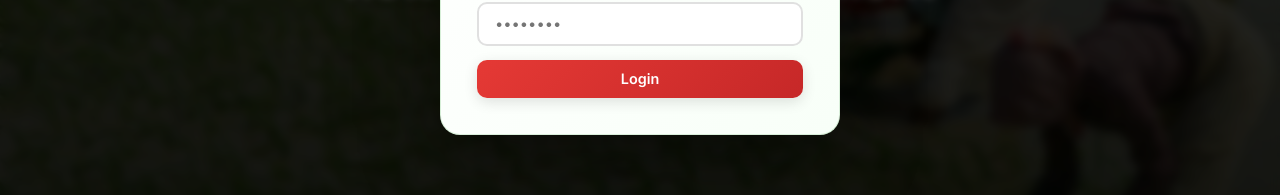
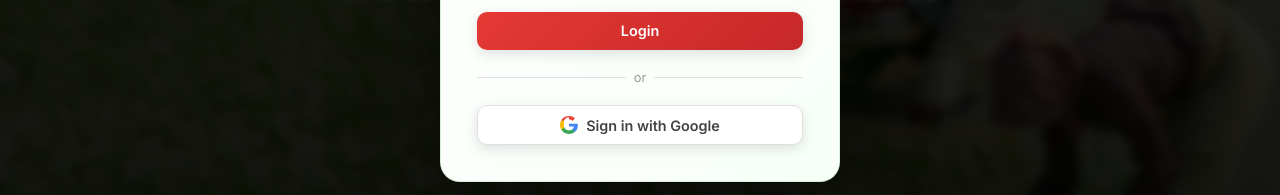
Before and after one commit to Kishorsahoo934/Farmsathi_Frontend, a React (Vite) app: page / in a window 1280 px wide. Both pictures are taken after a click on the button "Get Started". Shown: the part 427-622 px from the top of the page. Built offline with nearby package versions, Linux system fonts and the light colour scheme; no server answers.

Commit message:
add auth

```diff
--- a/src/components/AuthModal.jsx
+++ b/src/components/AuthModal.jsx
@@ -4,7 +4,7 @@ import { useAuth } from '../context/AuthContext';
 import { useToast } from '../context/ToastContext';
 
 export default function AuthModal({ onClose }) {
-  const { login, signup, getFirebaseErrorMessage } = useAuth();
+  const { login, signup, loginWithGoogle, getFirebaseErrorMessage } = useAuth();
   const { showToast } = useToast();
   const navigate = useNavigate();
 
@@ -41,6 +41,21 @@ export default function AuthModal({ onClose }) {
     try {
       await signup(email, password);
       showToast('Account created! Welcome to FarmSathi 🌾', 'success');
+      onClose();
+      navigate('/dashboard');
+    } catch (err) {
+      setError(getFirebaseErrorMessage(err));
+    } finally {
+      setLoading(false);
+    }
+  };
+
+  const handleGoogleSignIn = async () => {
+    setError('');
+    setLoading(true);
+    try {
+      await loginWithGoogle();
+      showToast('Welcome to FarmSathi 🌾', 'success');
       onClose();
       navigate('/dashboard');
     } catch (err) {
@@ -99,6 +114,22 @@ export default function AuthModal({ onClose }) {
               </button>
             </form>
           )}
+
+          <div className="divider">or</div>
+          <button
+            type="button"
+            onClick={handleGoogleSignIn}
+            className="btn btn-google full-width"
+            disabled={loading}
+          >
+            <svg className="google-icon" viewBox="0 0 24 24" width="18" height="18">
+              <path fill="#4285F4" d="M23.745 12.27c0-.7-.06-1.4-.19-2.07H12v3.92h6.69a5.74 5.74 0 0 1-2.49 3.77v3.13h3.94c2.31-2.13 3.6-5.27 3.6-8.75z"/>
+              <path fill="#34A853" d="M12 24c3.24 0 5.97-1.08 7.96-2.91l-3.94-3.13c-1.1.74-2.5 1.18-4.02 1.18-3.09 0-5.71-2.09-6.64-4.9H1.36v3.23A11.996 11.996 0 0 0 12 24z"/>
+              <path fill="#FBBC05" d="M5.36 14.34A7.16 7.16 0 0 1 5 12c0-.82.14-1.62.4-2.38V6.39H1.36A11.996 11.996 0 0 0 0 12c0 2.24.62 4.33 1.69 6.13l3.67-1.79z"/>
+              <path fill="#EA4335" d="M12 4.75c1.77 0 3.35.61 4.6 1.8l3.44-3.44A11.93 11.93 0 0 0 12 0C7.26 0 3.2 2.65 1.36 6.39l4 .02c.93-2.81 3.55-4.9 6.64-4.9z"/>
+            </svg>
+            Sign in with Google
+          </button>
         </div>
       </div>
     </div>
--- a/src/context/AuthContext.jsx
+++ b/src/context/AuthContext.jsx
@@ -2,19 +2,8 @@ import { createContext, useContext, useState, useEffect, useCallback } from 'rea
 import { useNavigate } from 'react-router-dom';
 import { API_BASE_URL } from '../config/constants';
 
-/*
-// FIREBASE CODE PRESERVED FOR FUTURE USE (AS REQUESTED)
-import {
-  onAuthStateChanged,
-  signInWithEmailAndPassword,
-  createUserWithEmailAndPassword,
-  signOut,
-  signInWithPopup,
-  signInWithRedirect,
-  getRedirectResult,
-} from 'firebase/auth';
+import { signInWithPopup, signOut } from 'firebase/auth';
 import { auth, googleProvider } from '../config/firebase';
-*/
 
 const AuthContext = createContext(null);
 
@@ -113,21 +102,34 @@ export function AuthProvider({ children }) {
     return { user: loggedUser };
   }, []);
 
-  // Mock Google Login (Instantly logs in without popups/redirect issues)
+  // Real Google Login using Firebase Auth
   const loginWithGoogle = useCallback(async () => {
-    await new Promise((r) => setTimeout(r, 300)); // Simulated delay
-    const loggedUser = {
-      uid: 'mock-google-uid-123',
-      email: 'kishorsahoo934@gmail.com',
-      displayName: 'Kishor Sahoo',
-    };
-    localStorage.setItem('farmsathi_user', JSON.stringify(loggedUser));
-    setUser(loggedUser);
-    return { user: loggedUser };
+    try {
+      const result = await signInWithPopup(auth, googleProvider);
+      const firebaseUser = result.user;
+      const loggedUser = {
+        uid: firebaseUser.uid,
+        email: firebaseUser.email,
+        displayName: firebaseUser.displayName || firebaseUser.email.split('@')[0],
+      };
+      localStorage.setItem('farmsathi_user', JSON.stringify(loggedUser));
+      setUser(loggedUser);
+      return { user: loggedUser };
+    } catch (error) {
+      console.error("Google Auth Error:", error);
+      throw error;
+    }
   }, []);
 
-  // Mock Logout
+  // Logout (handles both Firebase and Mock sessions)
   const logout = useCallback(async () => {
+    try {
+      if (auth.currentUser) {
+        await signOut(auth);
+      }
+    } catch (e) {
+      console.error('Error signing out from Firebase:', e);
+    }
     localStorage.removeItem('farmsathi_user');
     setUser(null);
   }, []);
```
